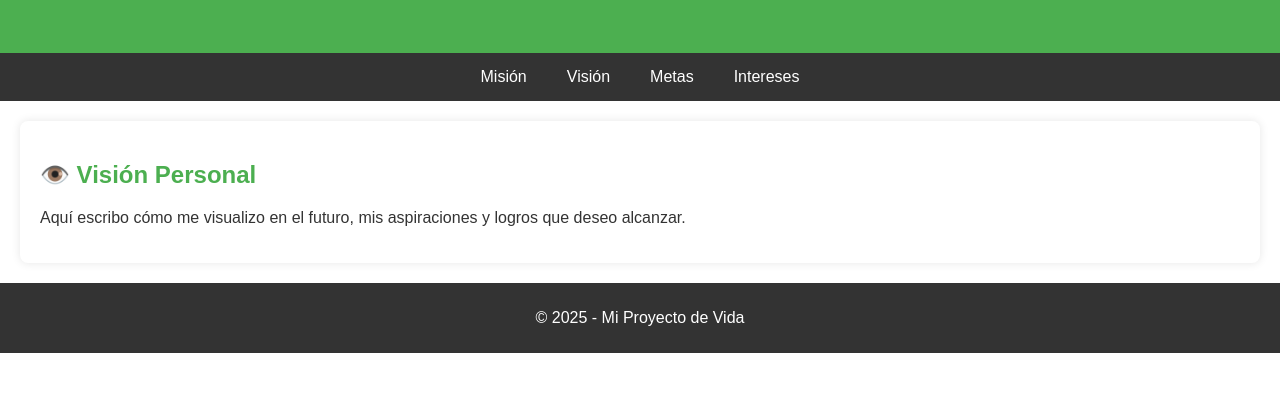
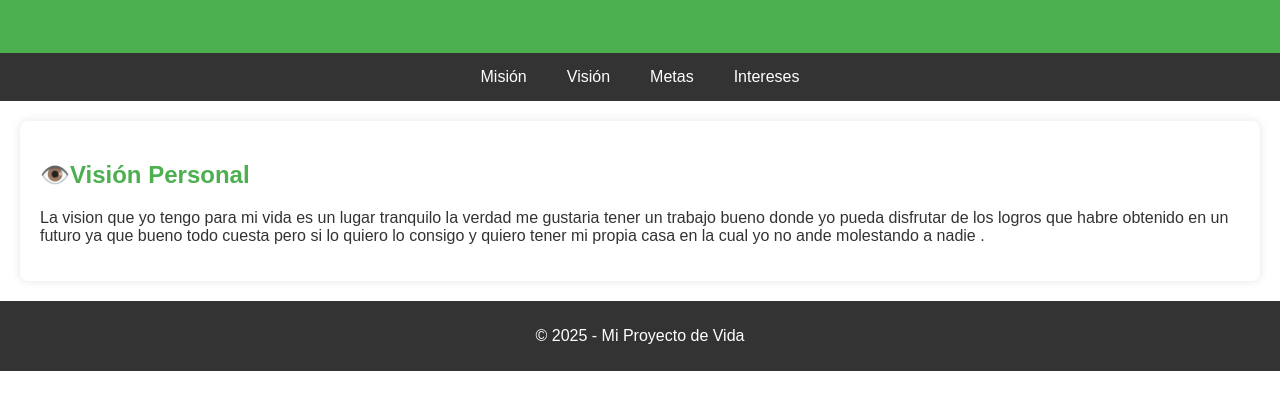
Before and after one commit to JustinAlfa/Proyecto-de-VidaJustinAlfaro, a plain HTML site: page vision.html in a window 1280 px wide. Shown: the part 141-550 px from the top of the page. Drawn offline with Linux system fonts and the light colour scheme.

Commit message:
Update vision.html

```diff
--- a/vision.html
+++ b/vision.html
@@ -21,8 +21,8 @@
     </ul>
   </nav>
 <section id="vision">
-    <h2>👁️ Visión Personal</h2>
-    <p>Aquí escribo cómo me visualizo en el futuro, mis aspiraciones y logros que deseo alcanzar.</p>
+    <h2>👁️Visión Personal</h2>
+    <p>La vision que yo tengo para mi vida es un lugar tranquilo la verdad me gustaria tener un trabajo bueno donde yo pueda disfrutar de los logros que habre obtenido en un futuro ya que bueno todo cuesta pero si lo quiero lo consigo y quiero tener mi propia casa en la cual yo no ande molestando a nadie .</p>
   </section>
 
   <footer>
```
